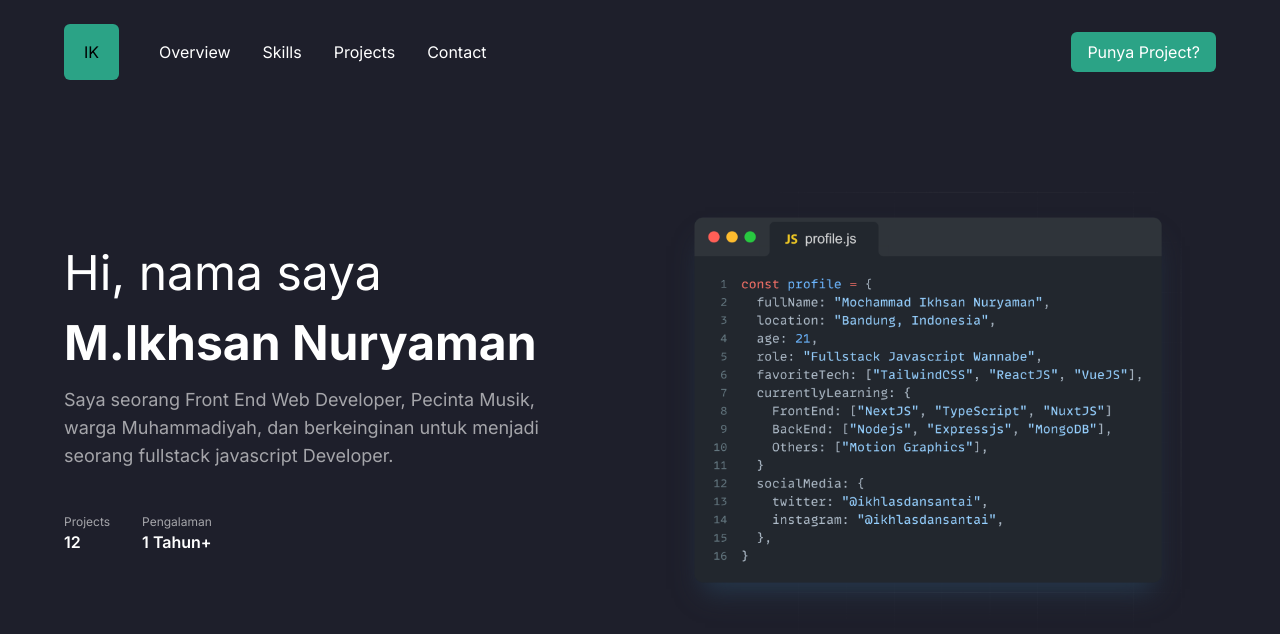
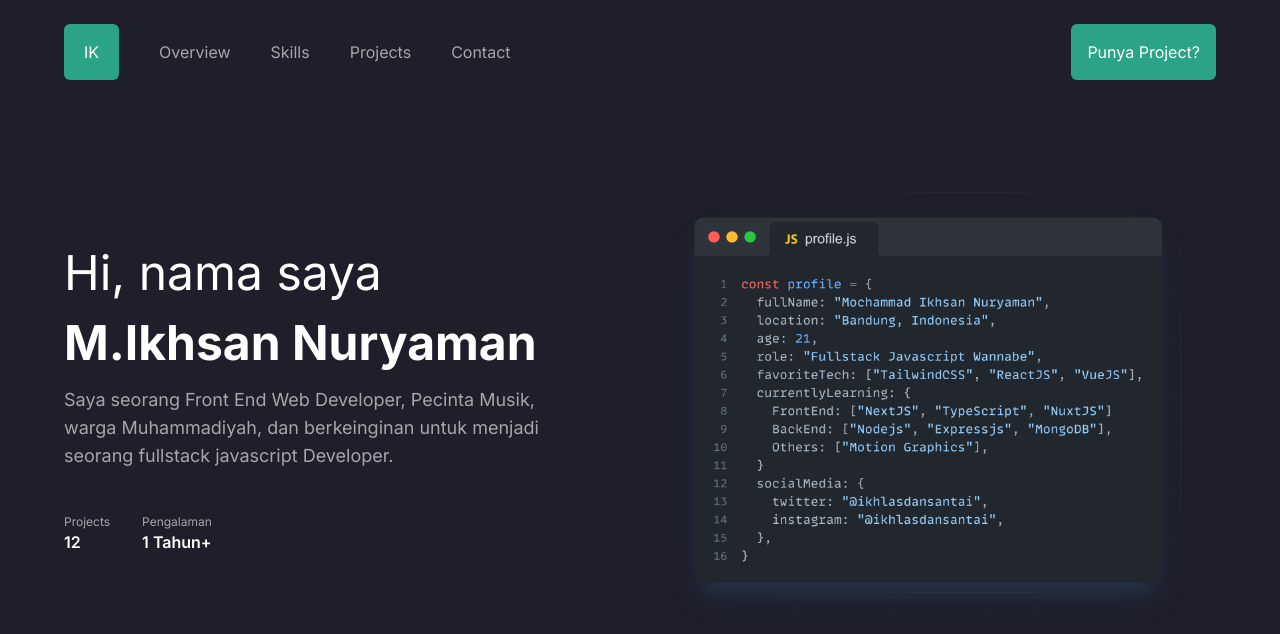
Before and after one commit to ikhlasdansantai/My-Portfolio, a Next.js app: page / in a window 1280 px wide. Shown: the top 634 px of the page. Built offline with nearby package versions, Linux system fonts and the light colour scheme.

Commit message:
menambahkan fitur ketika di scroll akan muncul bg putih untuk desktop

```diff
--- a/src/app/components/layouts/Navbar/Navbar.tsx
+++ b/src/app/components/layouts/Navbar/Navbar.tsx
@@ -1,23 +1,84 @@
+"use client";
+import Link from "next/link";
+import { usePathname } from "next/navigation";
+import classNames from "classnames";
+import { useEffect, useState } from "react";
+
 export default function Navbar() {
+  const currentPath = usePathname();
+
+  type LinkProps = {
+    label: string;
+    href: string;
+  };
+  const links: LinkProps[] = [
+    { label: "Overview", href: "/overview" },
+    { label: "Skills", href: "/skills" },
+    { label: "Projects", href: "/projects" },
+    { label: "Contact", href: "/contact" },
+  ];
+
+  const [scrollClass, setScrollClass] = useState({
+    bgClass: window.innerWidth < 640 ? "bg-white" : "",
+    textClass: window.innerWidth < 640 ? "text-black" : "",
+  });
+
+  const handleScroll = () => {
+    const isScrolled = window.scrollY > 0;
+    console.log(window.innerWidth);
+    if (window.innerWidth < 640) {
+      setScrollClass({
+        bgClass: "bg-white",
+        textClass: "text-black",
+      });
+    } else {
+      setScrollClass({
+        bgClass: isScrolled ? "bg-slate-300" : "",
+        textClass: isScrolled ? "text-black" : "text-white",
+      });
+    }
+  };
+
+  useEffect(() => {
+    window.addEventListener("scroll", handleScroll);
+    setScrollClass({ ...scrollClass, textClass: "text-white" });
+
+    return () => {
+      window.removeEventListener("scroll", handleScroll);
+    };
+  }, []);
+
   return (
-    <nav className="fixed md:px-4 xl:px-0 md:left-0 right-0 flex justify-between items-center max-w-6xl mx-auto md:py-6 z-50">
-      <div className="left__navbar hidden md:flex gap-10">
-        <div className="block py-4 px-5 text-center rounded-md bg-[#2ba386]">IK</div>
-        <ul className="hidden md:flex  justify-between items-center gap-8 text-white">
-          <li>Overview</li>
-          <li>Skills</li>
-          <li>Projects</li>
-          <li>Contact</li>
-        </ul>
-      </div>
-      <div className="px-4 py-2 rounded-md bg-[#2ba386] text-white">Punya Project?</div>
+    <nav className={`fixed  md:left-0 right-0  z-50 transition-bg transition-text duration-300 ${scrollClass.bgClass}`}>
+      <div className="nav__contents md:px-4 xl:px-0 flex justify-between items-center max-w-6xl mx-auto md:py-6">
+        <div className="left__navbar hidden md:flex gap-10">
+          <div className="block py-4 px-5 text-center rounded-md bg-[#2ba386] text-white">IK</div>
+          <ul className="hidden md:flex  justify-between items-center gap-10">
+            {links.map(({ label, href }, index): LinkProps | any => (
+              <Link
+                key={index}
+                href={href}
+                className={classNames({
+                  "text-white font-semibold": href === currentPath,
+                  "text-white/[.60]": href !== currentPath,
+                  "text-black": scrollClass.textClass === "text-black",
+                  "transition duration-300": true,
+                })}
+              >
+                {label}
+              </Link>
+            ))}
+          </ul>
+        </div>
+        <div className="px-4 py-3 md:py-4 rounded-md bg-[#2ba386] text-white">Punya Project?</div>
 
-      <ul className="nav_bottom fixed bottom-0 left-0 right-0 px-6 py-4 bg-[#1e1f2b] border-t-2 border-l-2 border-r-2 rounded-tl-lg rounded-tr-lg flex justify-between md:hidden text-white/[.60]">
+        {/* <ul className="nav_bottom fixed bottom-0 left-0 right-0 px-6 py-4 bg-[#1e1f2b] border-t-2 border-l-2 border-r-2 rounded-tl-lg rounded-tr-lg flex justify-between md:hidden text-white/[.60]">
         <li className="border-b-4 border-[#2ba386]">Home</li>
         <li>Skills</li>
         <li>Portfolio</li>
         <li>Contact</li>
-      </ul>
+      </ul> */}
+      </div>
     </nav>
   );
 }
```
